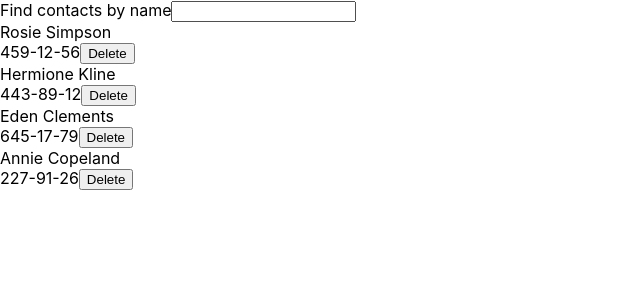
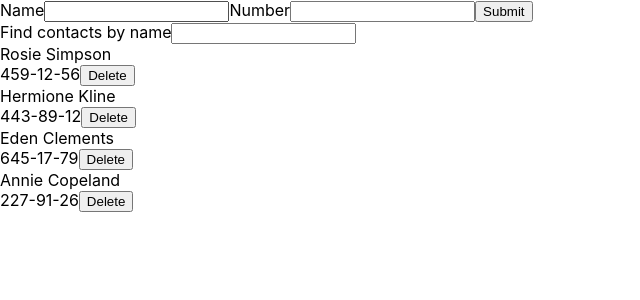
Before and after one commit to OlexTS/react-project, a React (Vite) app: page / in a window 1280 px wide. Shown: the top 300 px of the page, without its empty margins (0-640 px from the left). Built offline with nearby package versions, Linux system fonts and the light colour scheme.

Commit message:
complete logic addcontact

```diff
--- a/package.json
+++ b/package.json
@@ -10,10 +10,12 @@
     "preview": "vite preview"
   },
   "dependencies": {
+    "formik": "^2.4.6",
     "prop-types": "^15.8.1",
     "react": "^18.3.1",
     "react-dom": "^18.3.1",
-    "react-icons": "^5.3.0"
+    "react-icons": "^5.3.0",
+    "yup": "^1.4.0"
   },
   "devDependencies": {
     "@eslint/js": "^9.13.0",
--- a/src/components/App.jsx
+++ b/src/components/App.jsx
@@ -1,6 +1,7 @@
-import { useState } from "react";
+import { useId, useState } from "react";
 import ContactList from "./ContactList/ContactList";
 import SearchBox from "./SearchBox/SearchBox";
+import ContactForm from "./ContactForm/ContactForm";
 
 const initialState = [
   { id: "id-1", name: "Rosie Simpson", number: "459-12-56" },
@@ -10,11 +11,12 @@ const initialState = [
 ];
 
 function App() {
-  // const [contacts, setContacts] = useState(initialState);
+  const id = useId();
+  const [contacts, setContacts] = useState(initialState);
   const [filter, setFilter] = useState("");
 
   const getFilteredContacts = () => {
-    return initialState.filter((contact) =>
+    return contacts.filter((contact) =>
       contact.name.toLowerCase().includes(filter.toLowerCase())
     );
   };
@@ -23,8 +25,13 @@ function App() {
     return setFilter(event.currentTarget.value);
   };
 
+  const addContacts = (name, number)=>{
+    setContacts([{id: id, name, number}, ...contacts])
+  }
+
   return (
     <>
+      <ContactForm onAddContacts={addContacts} />
       <SearchBox value={filter} onChange={changeFilter} />
       <ContactList contacts={getFilteredContacts()} />
     </>
--- /dev/null
+++ b/src/components/ContactForm/ContactForm.jsx
@@ -0,0 +1,33 @@
+import { useId } from "react";
+import { Field, Form, Formik } from "formik";
+
+const ContactForm = ({ onAddContacts }) => {
+  const nameId = useId();
+  const numberId = useId();
+
+  const initialState = {
+    contactname: "",
+    phonenumber: "",
+  };
+
+  const handleSubmit = (values, actions) => {
+    const { contactname, phonenumber } = values;
+
+    onAddContacts(contactname, phonenumber);
+    actions.resetForm();
+  };
+  return (
+    <Formik initialValues={initialState} onSubmit={handleSubmit}>
+      <Form>
+        <label htmlFor={nameId}>Name</label>
+        <Field type="text" name="contactname" id={nameId} />
+
+        <label htmlFor={numberId}>Number</label>
+        <Field type="text" name="phonenumber" id={numberId} />
+        <button type="submit">Submit</button>
+      </Form>
+    </Formik>
+  );
+};
+
+export default ContactForm;
```
Also changed, not shown: 1 other file (tests, documents, lock files or other folders).
